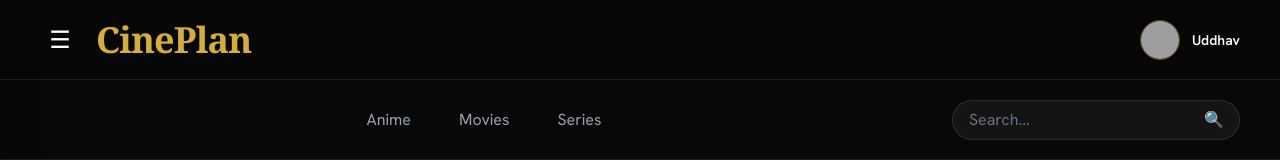
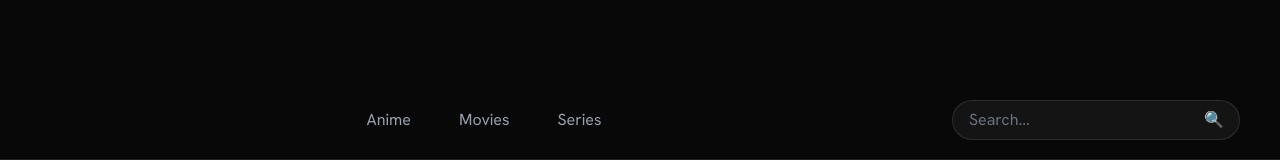
Before and after one commit to SohamVibhandik71/CinePlan, a React (Vite) app in the folder client/: page /browse in a window 1280 px wide. Shown: the top 160 px of the page. Built offline with nearby package versions, Linux system fonts and the light colour scheme; grey boxes are pictures that could not be loaded.

Commit message:
don't push this commit

```diff
--- a/client/src/App.jsx
+++ b/client/src/App.jsx
@@ -24,18 +24,7 @@ const App = () => {
 
      <div>
 
-      {showNavbar && (
-        <>
-          <Navbar
-            onMenuClick={() => setIsSidebarOpen(true)}
-          />
 
-          <Sidebar
-            isOpen={isSidebarOpen}
-            onClose={() => setIsSidebarOpen(false)}
-          />
-        </>
-      )}
 
       <Routes>
 
```
